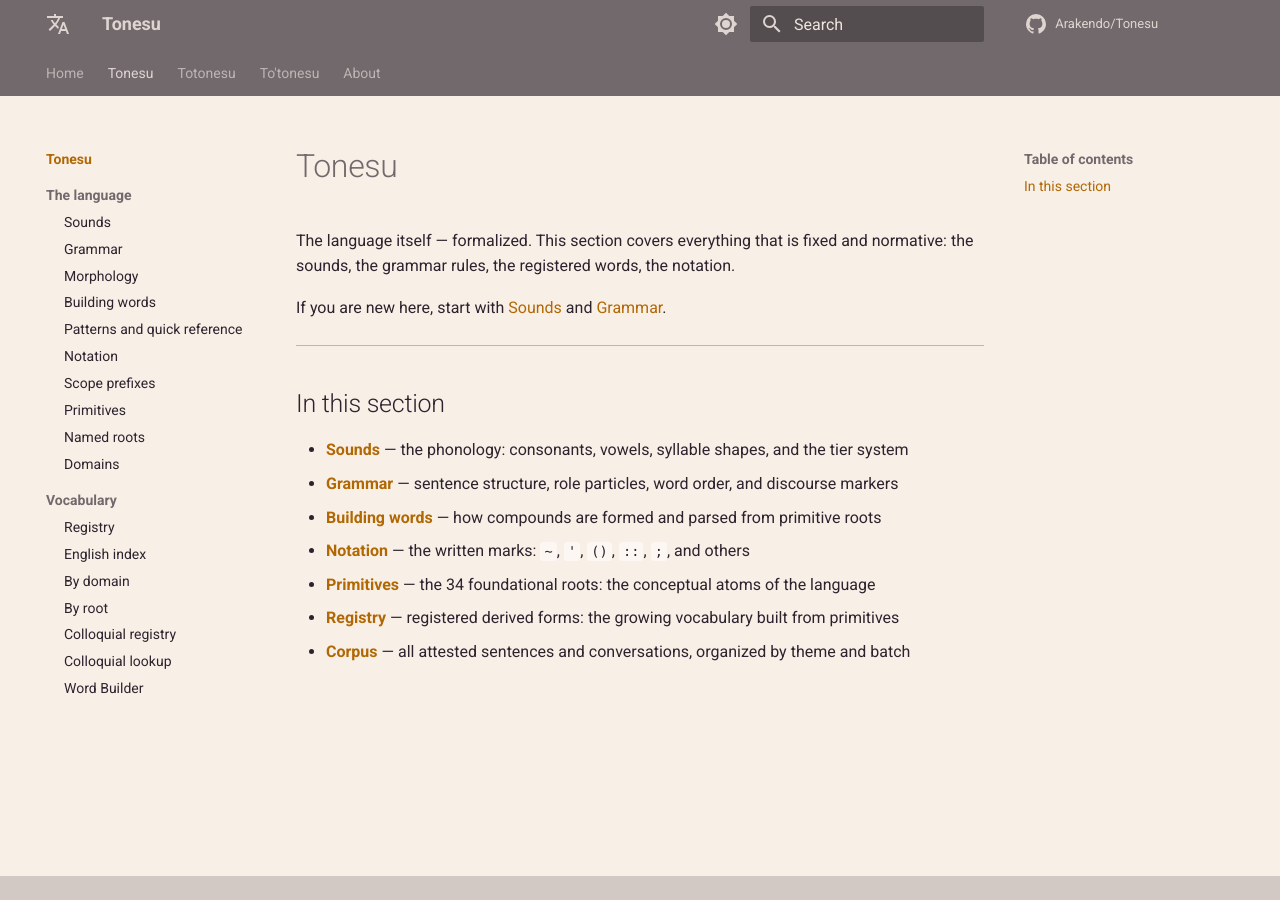
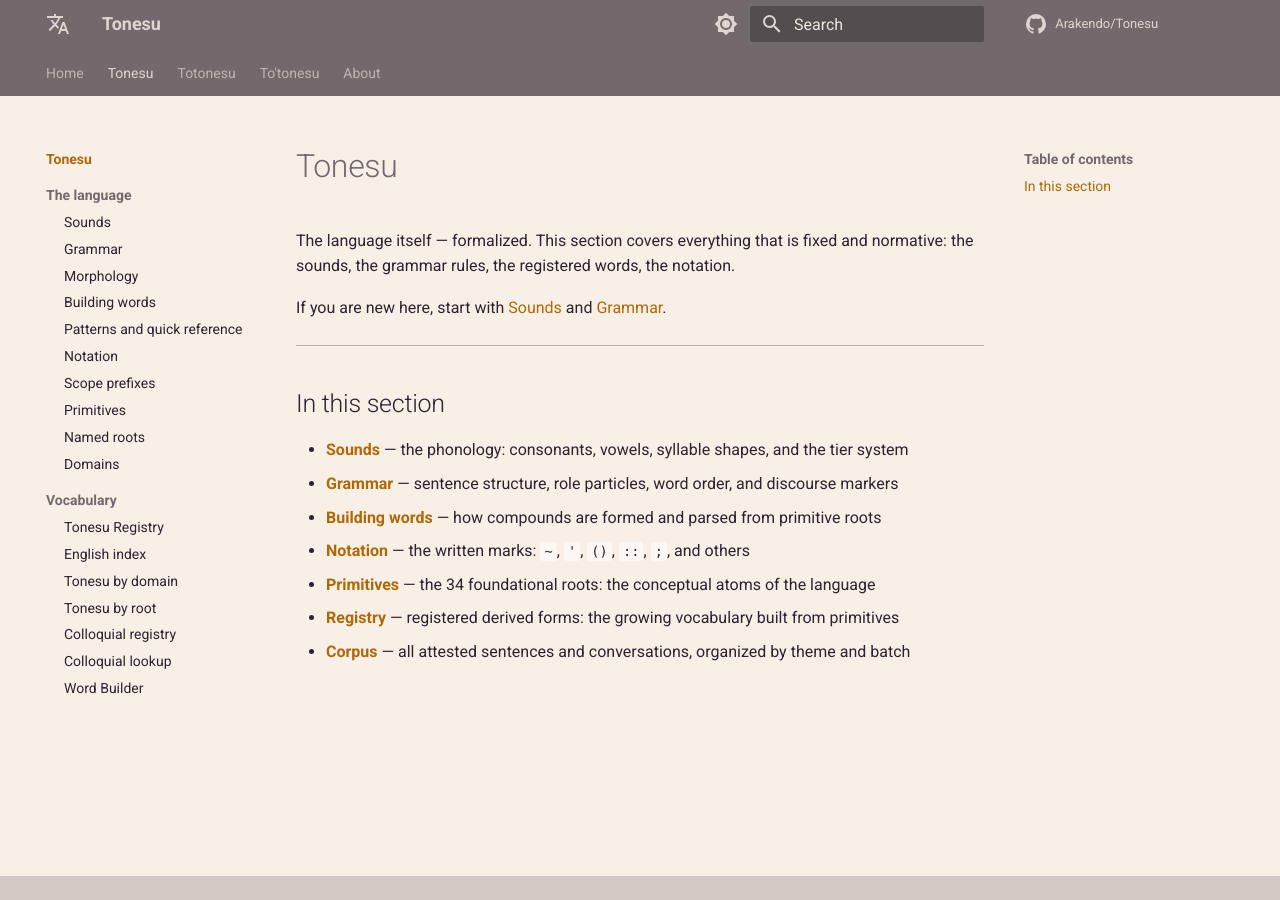
Before and after one commit to Arakendo/Tonesu, an MkDocs documentation site: the page built from www/docs/tonesu/index.md, in a window 1280 px wide. Built offline with MkDocs 1.6.1 and Material for MkDocs 9.7.7, drawn with Linux system fonts in a browser that asks for light colours; comment, search, counter and statistics services are not loaded.

Commit message:
Nav: rename Vocabulary items to Tonesu Registry/by domain/by root

```diff
--- a/mkdocs.yml
+++ b/mkdocs.yml
@@ -64,10 +64,10 @@ nav:
       - Named roots: tonesu/named-roots.md
       - Domains: tonesu/domains.md
     - Vocabulary:
-      - Registry: tonesu/registry/overview.md
+      - Tonesu Registry: tonesu/registry/overview.md
       - English index: tonesu/registry/english.md
-      - By domain: tonesu/registry/by-domain.md
-      - By root: tonesu/registry/by-root.md
+      - Tonesu by domain: tonesu/registry/by-domain.md
+      - Tonesu by root: tonesu/registry/by-root.md
       - Colloquial registry: tonesu/registry/colloquial.md
       - Colloquial lookup: tonesu/registry/colloquial-english.md
       - Word Builder: tonesu/builder.md
```
